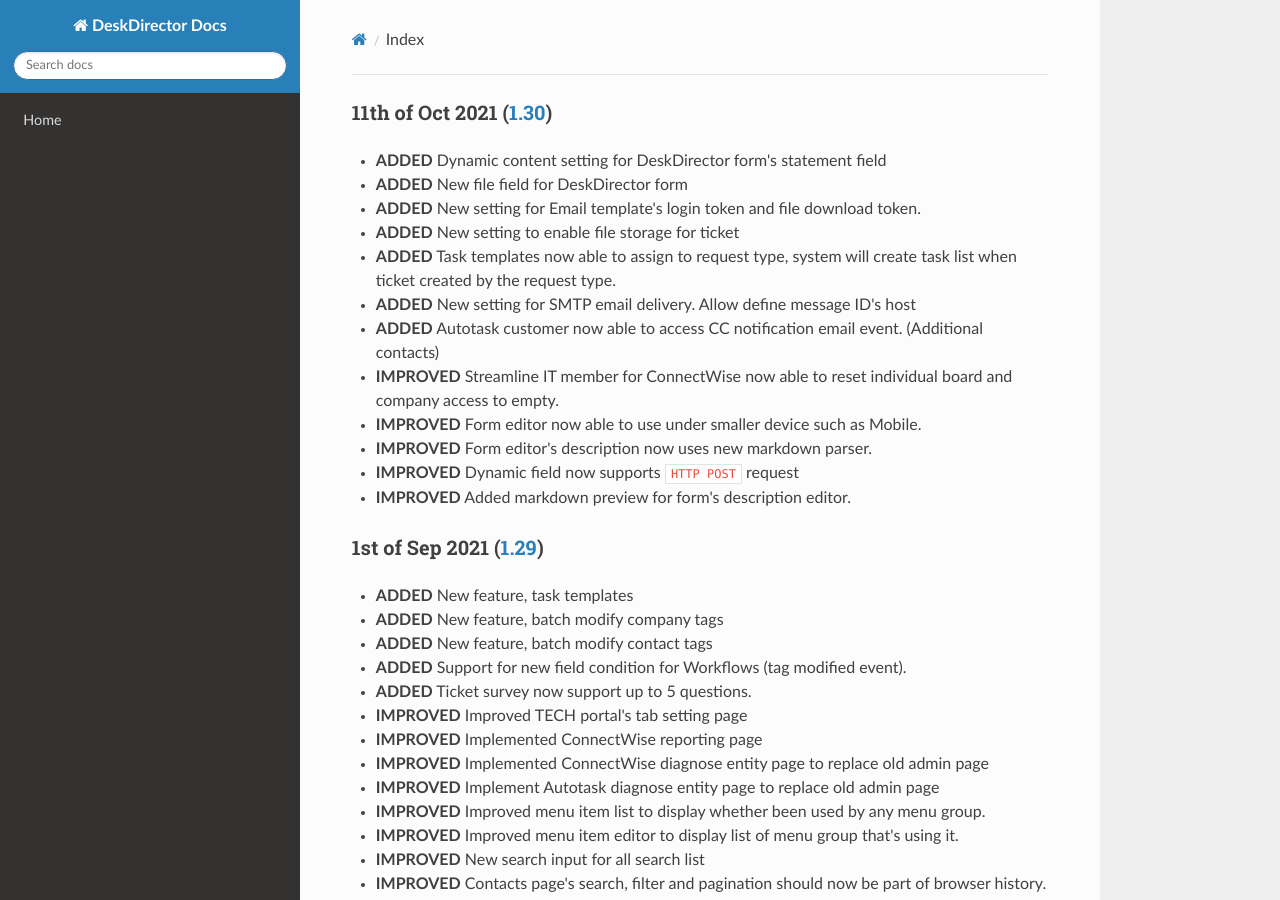
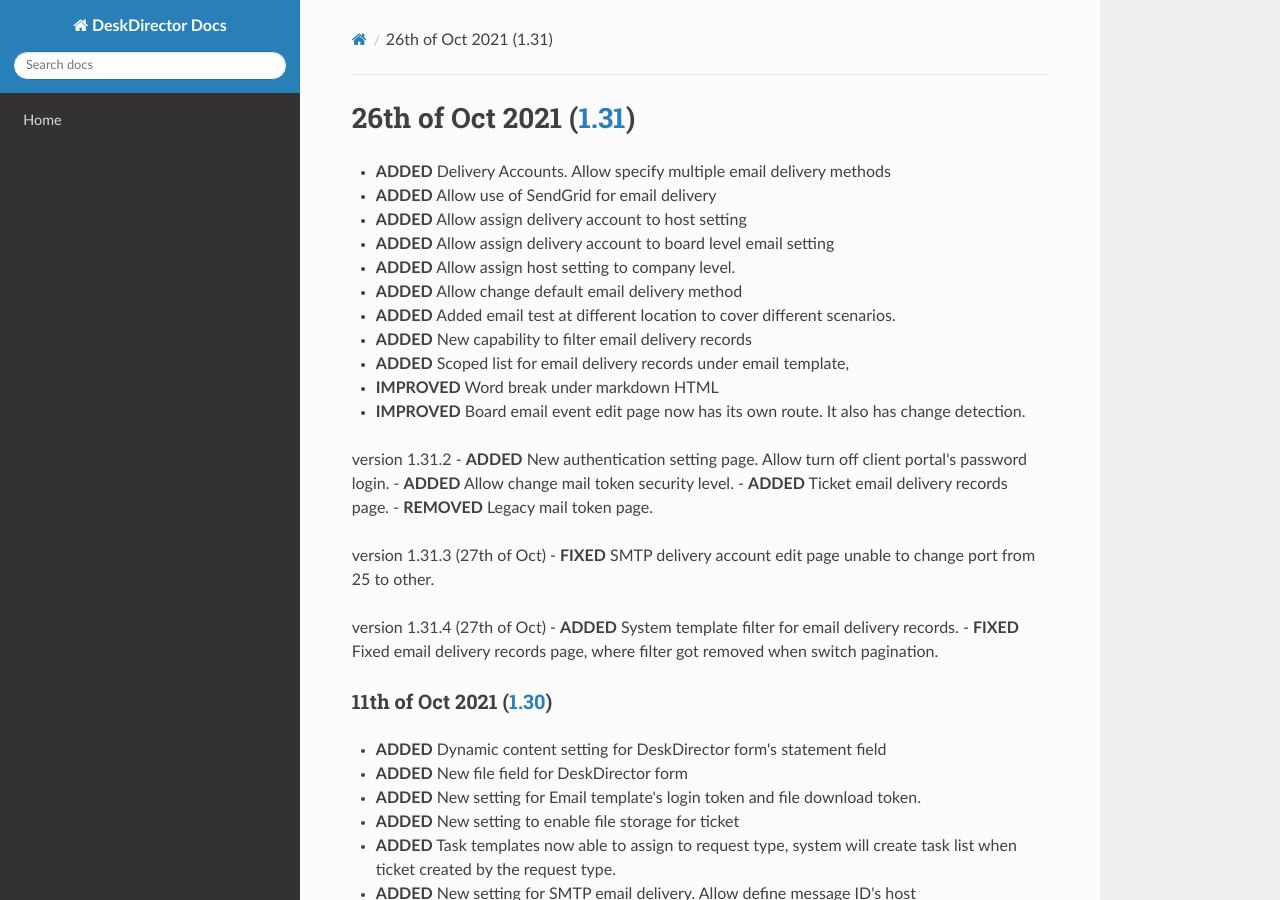
Before and after one commit to DeskDirector/docs, an MkDocs documentation site: the page built from docs/_release/admin/README.md, in a window 1280 px wide and 900 px high. Built offline with MkDocs 1.6.1, drawn with Linux system fonts in a browser that asks for light colours; nearby versions of some CDN libraries; old or Windows-style settings are respelled for this version of MkDocs.

Commit message:
Update README.md

```diff
--- a/docs/_release/admin/README.md
+++ b/docs/_release/admin/README.md
@@ -1,3 +1,29 @@
+# 26th of Oct 2021 ([1.31](v1.31.1))
+- **ADDED** Delivery Accounts. Allow specify multiple email delivery methods
+- **ADDED** Allow use of SendGrid for email delivery
+- **ADDED** Allow assign delivery account to host setting
+- **ADDED** Allow assign delivery account to board level email setting
+- **ADDED** Allow assign host setting to company level.
+- **ADDED** Allow change default email delivery method
+- **ADDED** Added email test at different location to cover different scenarios.
+- **ADDED** New capability to filter email delivery records
+- **ADDED** Scoped list for email delivery records under email template,
+- **IMPROVED** Word break under markdown HTML
+- **IMPROVED** Board email event edit page now has its own route. It also has change detection.
+
+version 1.31.2
+- **ADDED** New authentication setting page. Allow turn off client portal's password login.
+- **ADDED** Allow change mail token security level.
+- **ADDED** Ticket email delivery records page.
+- **REMOVED** Legacy mail token page.
+
+version 1.31.3 (27th of Oct)
+- **FIXED** SMTP delivery account edit page unable to change port from 25 to other.
+
+version 1.31.4 (27th of Oct)
+- **ADDED** System template filter for email delivery records.
+- **FIXED** Fixed email delivery records  page, where filter got removed when switch pagination.
+
 ### 11th of Oct 2021 ([1.30](v1.30.1))
 
 - **ADDED** Dynamic content setting for DeskDirector form's statement field
```
